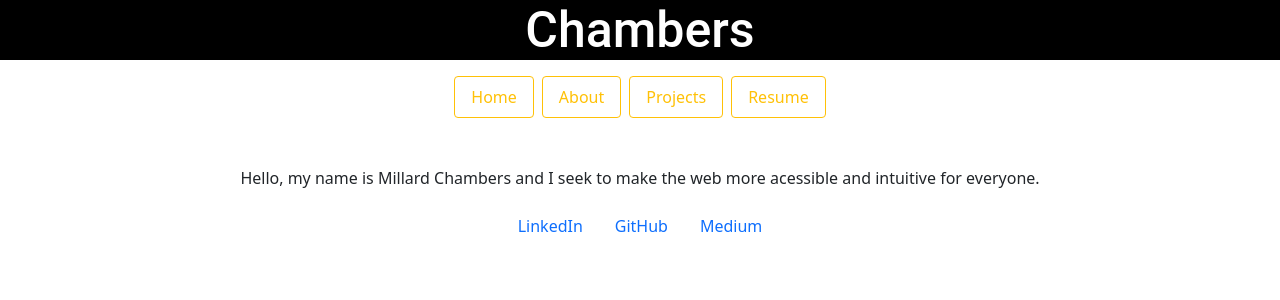
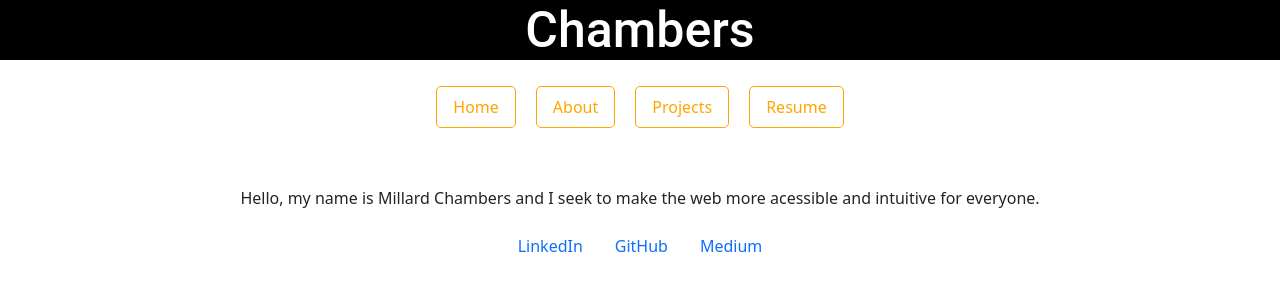
Before and after one commit to MChambersIV/Portfolio, a React (Create React App) app: page / in a window 1280 px wide. Shown: the top 300 px of the page. Built offline with nearby package versions, Linux system fonts and the light colour scheme.

Commit message:
replaced bootstrap styling syntax in className tag with new object containing styling parameters

```diff
--- a/src/components/Nav.js
+++ b/src/components/Nav.js
@@ -1,26 +1,36 @@
 import React from 'react';
+
+const boxStyle = {
+  color: "orange",
+  borderStyle: "solid",
+  borderRadius: "5px",
+  borderWidth: "1px",
+  borderColor: "orange",
+  margin: "10px"
+
+};
 
 
 export default function Nav({ changePage }) {
   return (
     <ul className="nav justify-content-center mt-3">
       <li className="nav-item">
-        <a href="#home" onClick= { () => changePage('Home') } className="nav-link text-warning border border-warning mx-1 rounded" >
+        <a href="#home" onClick= { () => changePage('Home') } className="nav-link" style={boxStyle} >
           Home
         </a>
       </li>
       <li className="nav-item">
-        <a href="#about" onClick= { () => changePage('About') }className="nav-link text-warning border border-warning mx-1 rounded">
+        <a href="#about" onClick= { () => changePage('About') }className="nav-link" style={boxStyle}>
           About
         </a>
       </li>
       <li className="nav-item">
-        <a href="#projects" onClick= { () => changePage('Projects') } className="nav-link text-warning border border-warning mx-1 rounded">
+        <a href="#projects" onClick= { () => changePage('Projects') } className="nav-link"  style={boxStyle}>
           Projects
         </a>
       </li>
       <li className="nav-item">
-        <a href="#resume" onClick= { () => changePage('Resume') } className="nav-link text-warning border border-warning mx-1 rounded">
+        <a href="#resume" onClick= { () => changePage('Resume') } className="nav-link" style={boxStyle}>
           Resume
         </a>
       </li>
```
